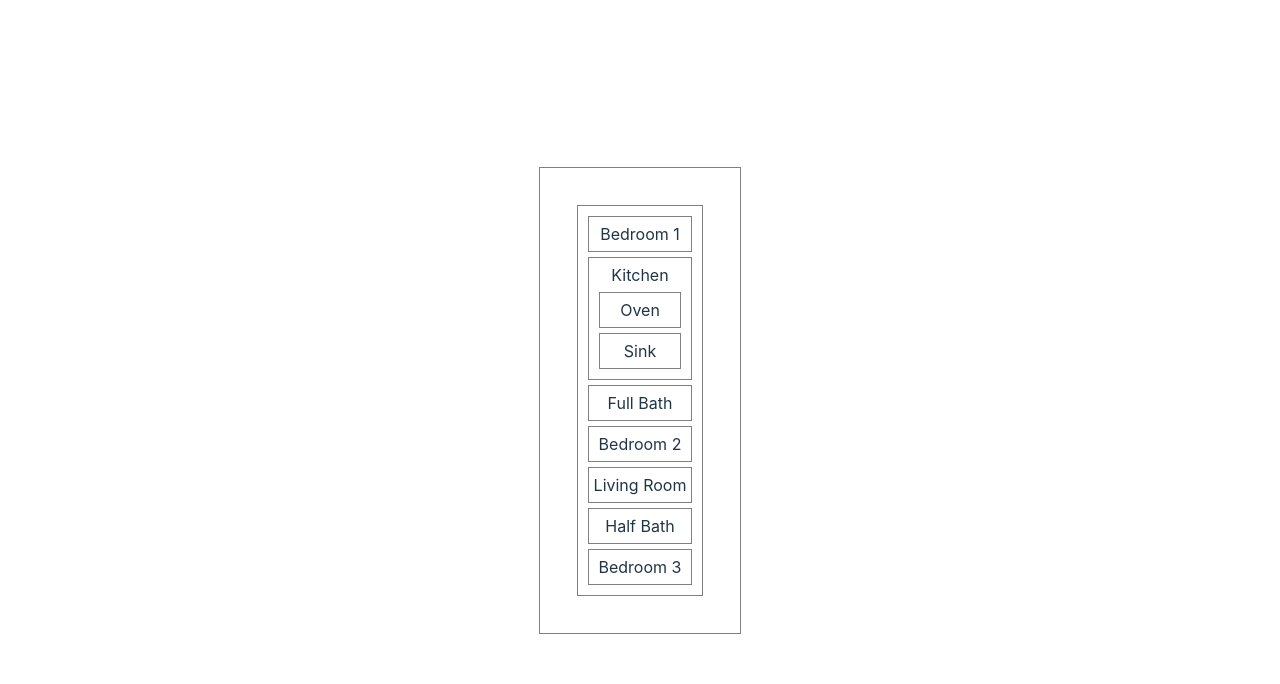
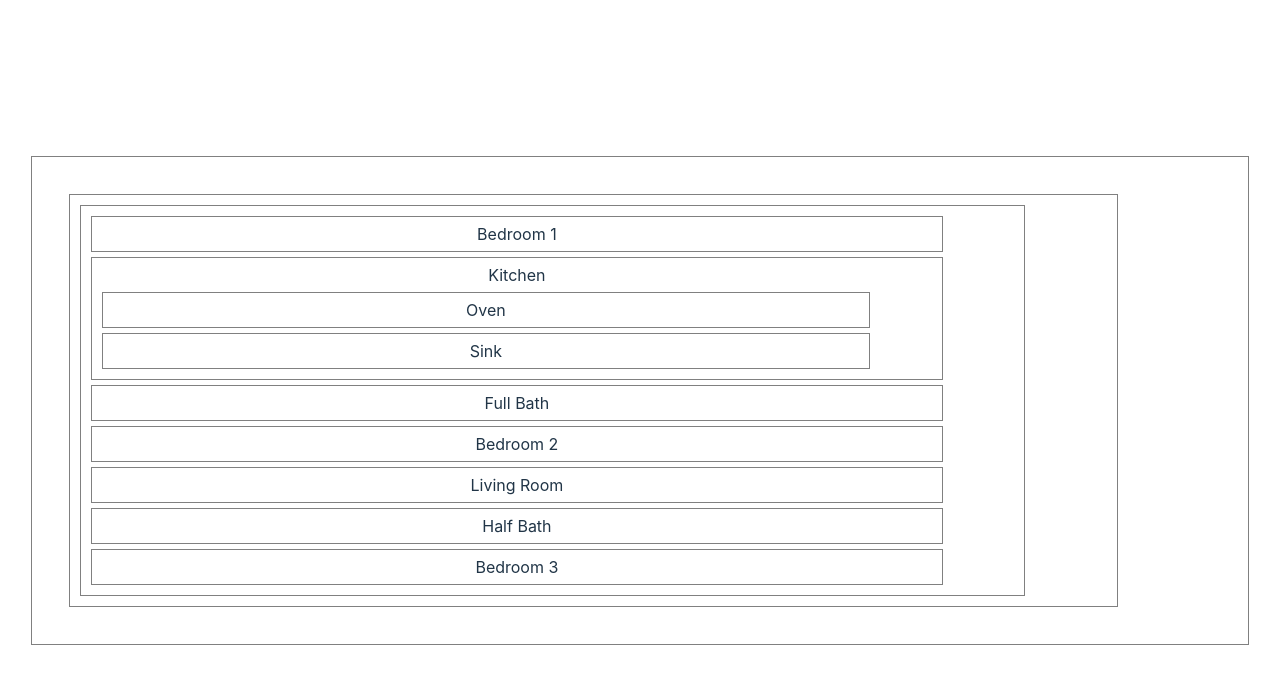
Before and after one commit to NSnyc/ev-floorplan-lab, a React (Vite) app: page / in a window 1280 px wide. Shown: the top 684 px of the page. Built offline with nearby package versions, Linux system fonts and the light colour scheme.

Commit message:
Clean Return Statements and CSS

```diff
--- a/src/App.css
+++ b/src/App.css
@@ -45,4 +45,5 @@ div {
   border: 1px solid grey;
   margin: 5px;
   padding: 5px;
+  width: 90%;
 }
--- a/src/App.jsx
+++ b/src/App.jsx
@@ -3,9 +3,9 @@ import Floorplan from './FloorPlan'
 
 function App() {
   return (
-    <>
+    <div>
     <Floorplan />
-    </>
+    </div>
   )
 }
 
--- a/src/Bath.jsx
+++ b/src/Bath.jsx
@@ -1,7 +1,5 @@
 const Bath = ({ size }) => {
-  return (
-    <div>{size} Bath</div>
-  )
+  return <div>{size} Bath</div>
 }
 
 export default Bath
--- a/src/Bedroom.jsx
+++ b/src/Bedroom.jsx
@@ -1,7 +1,5 @@
 const Bedroom = ({bedNum}) => {
-  return (
-    <div>Bedroom {bedNum}</div>
-  )
+  return <div>Bedroom {bedNum}</div>
 }
 
 export default Bedroom
--- a/src/LivingRoom.jsx
+++ b/src/LivingRoom.jsx
@@ -1,7 +1,5 @@
 const LivingRoom = (props) => {
-  return (
-    <div>Living Room</div>
-  )
+  return <div>Living Room</div>
 }
 
 export default LivingRoom
--- a/src/Oven.jsx
+++ b/src/Oven.jsx
@@ -1,7 +1,5 @@
 const Oven = (props) => {
-  return (
-    <div>Oven</div>
-  )
+  return <div>Oven</div>
 }
 
 export default Oven
--- a/src/Sink.jsx
+++ b/src/Sink.jsx
@@ -1,7 +1,5 @@
 const Sink = (props) => {
-  return (
-    <div>Sink</div>
-  )
+  return <div>Sink</div>
 }
 
 export default Sink
```
